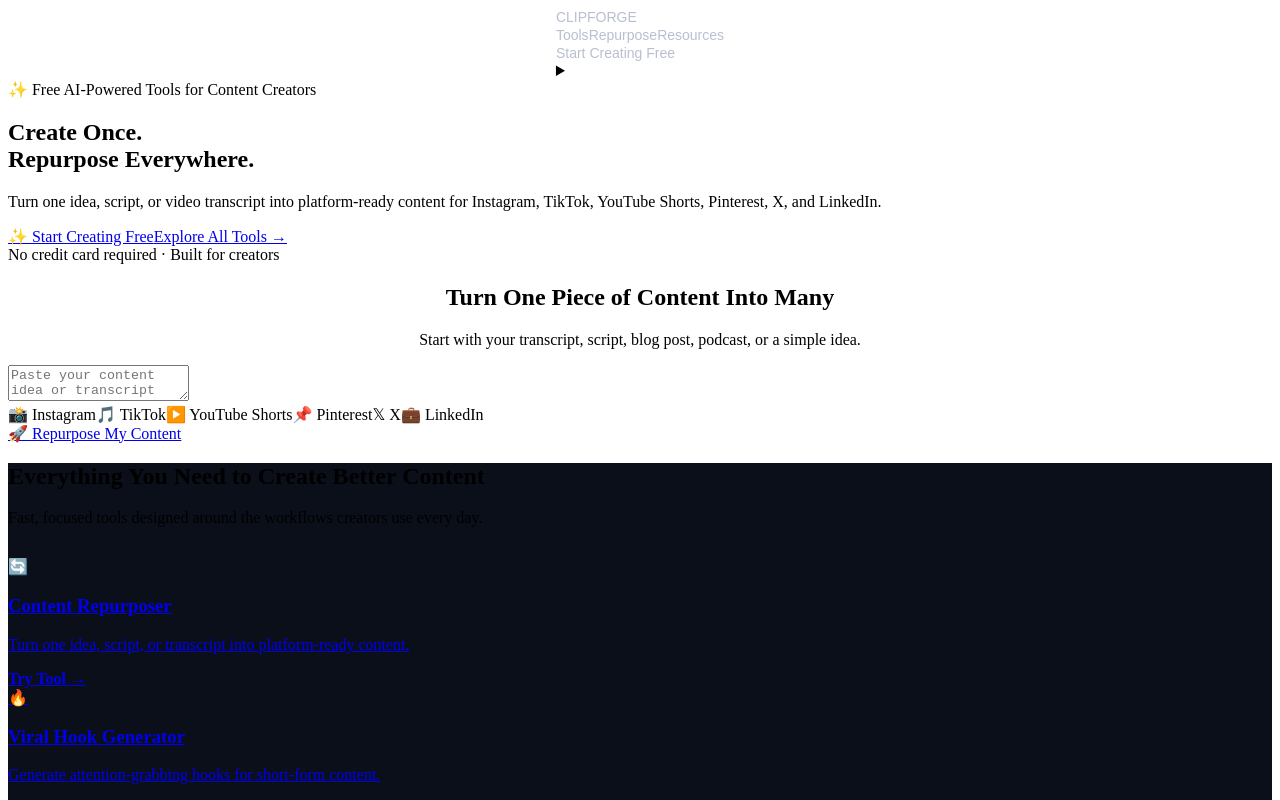
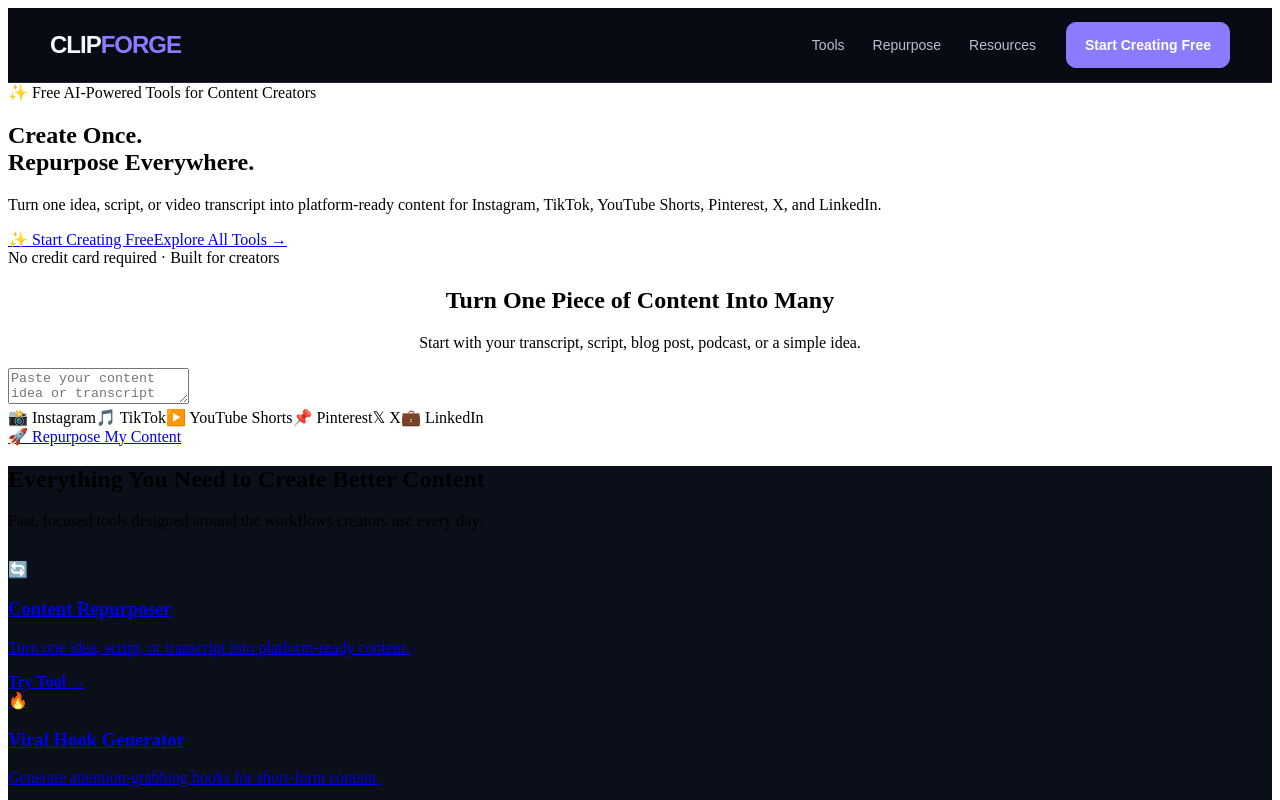
Before and after one commit to shailesh21983/clipforge, a Next.js app in the folder clipforge/: page / in a window 1280 px wide. Shown: the top 800 px of the page. Built offline with nearby package versions, Linux system fonts and the light colour scheme.

Commit message:
Update components.js

```diff
--- a/clipforge/app/components.js
+++ b/clipforge/app/components.js
@@ -1,44 +1,21 @@
 export function Header() {
   return (
-    <header className="site-nav">
-      <div className="wrap site-nav-inner">
+    <header className="site-header">
+      <div className="header-inner">
 
-        <a className="logo" href="/">
+        <a className="site-logo" href="/">
           CLIP<span>FORGE</span>
         </a>
 
-        {/* Desktop Navigation */}
-        <nav className="desktop-nav">
+        <nav className="site-nav">
           <a href="/tools">Tools</a>
           <a href="/content-repurposer">Repurpose</a>
           <a href="#resources">Resources</a>
         </nav>
 
-        <a className="desktop-create-btn" href="/content-repurposer">
+        <a className="header-cta" href="/content-repurposer">
           Start Creating Free
         </a>
-
-        {/* Mobile Menu */}
-        <details className="mobile-menu">
-          <summary aria-label="Open navigation menu">
-            <span></span>
-            <span></span>
-            <span></span>
-          </summary>
-
-          <div className="mobile-menu-panel">
-            <a href="/tools">Tools</a>
-            <a href="/content-repurposer">Repurpose</a>
-            <a href="#resources">Resources</a>
-
-            <a
-              className="mobile-create-btn"
-              href="/content-repurposer"
-            >
-              ✨ Start Creating Free
-            </a>
-          </div>
-        </details>
 
       </div>
     </header>
```
